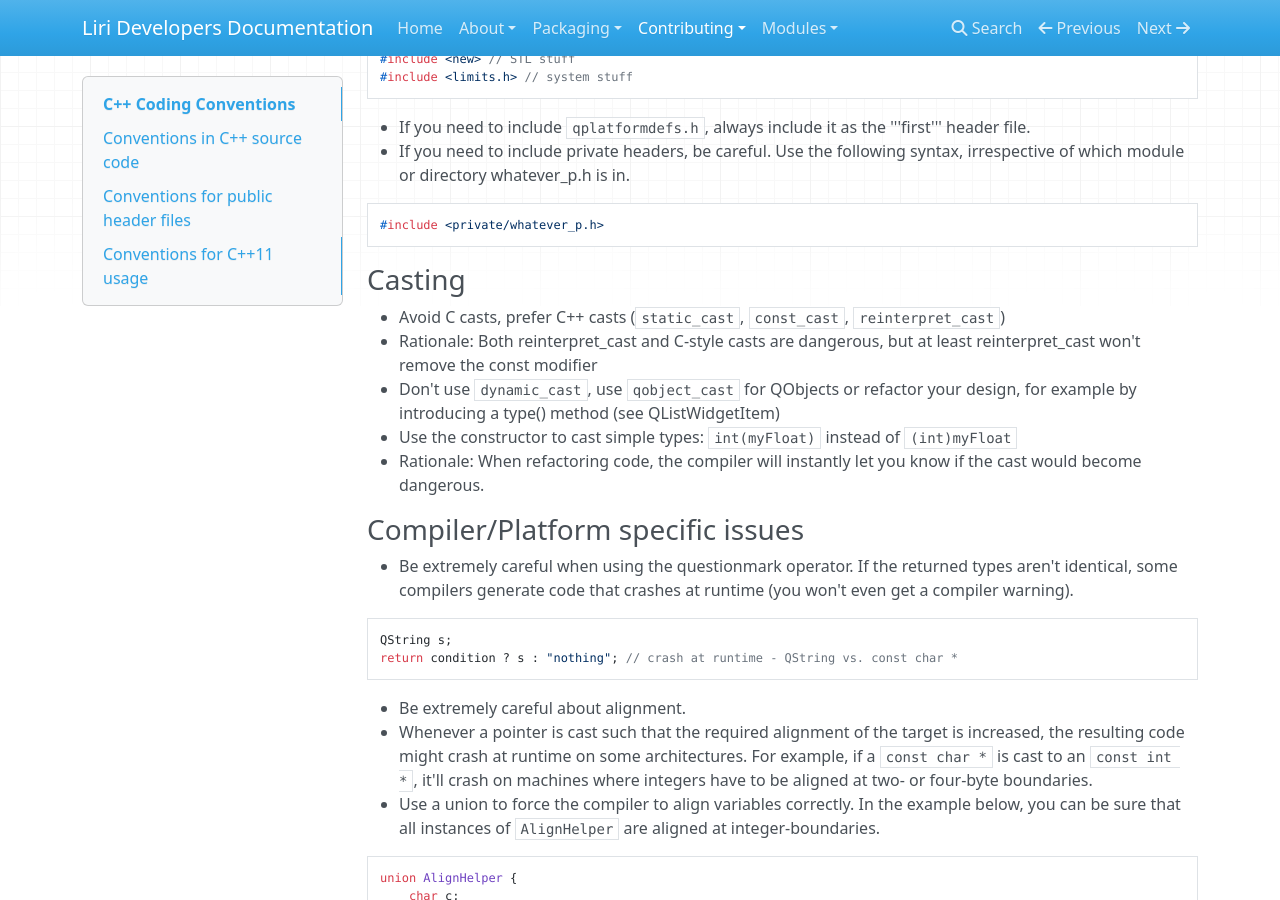
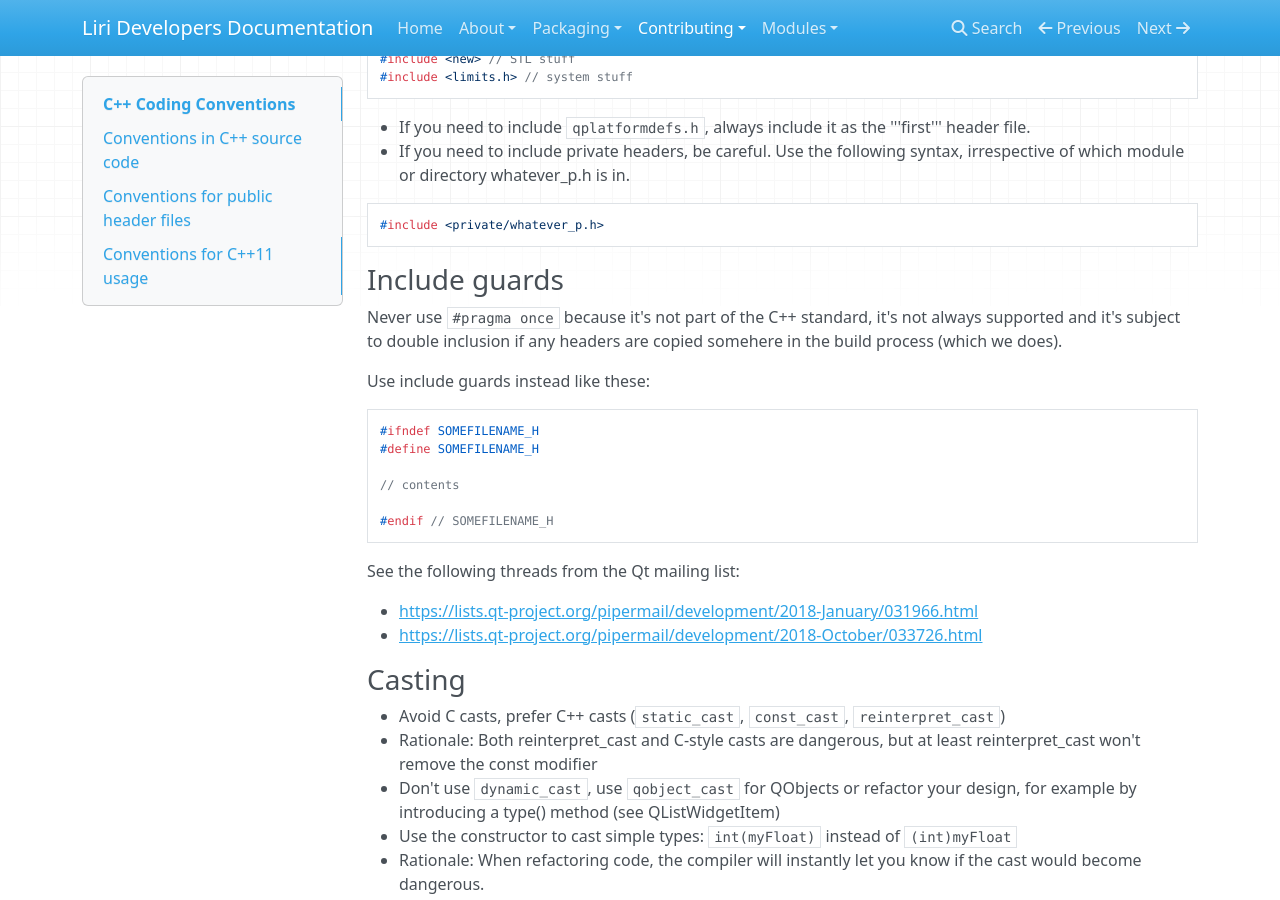
Before and after one commit to lirios/docs, an MkDocs documentation site: the page built from docs/contributing/coding-conventions/cpp-conventions.md, in a window 1280 px wide and 900 px high, scrolled down 901 px. Built offline with MkDocs 1.6.1, drawn with Linux system fonts in a browser that asks for light colours; nearby versions of some CDN libraries; old or Windows-style settings are respelled for this version of MkDocs.

Commit message:
Coding convention about include guards
Forbid #pragma once and promote include guards instead.

````diff
--- a/docs/contributing/coding-conventions/cpp-conventions.md
+++ b/docs/contributing/coding-conventions/cpp-conventions.md
@@ -37,6 +37,27 @@ For QML, see [QML Coding Conventions](qml-conventions.md).
 ```cpp
 #include <private/whatever_p.h>
 ```
+
+### Include guards
+
+Never use `#pragma once` because it's not part of the C++ standard, it's not always supported and it's subject to double inclusion if
+any headers are copied somehere in the build process (which we does).
+
+Use include guards instead like these:
+
+```cpp
+#ifndef SOMEFILENAME_H
+#define SOMEFILENAME_H
+
+// contents
+
+#endif // SOMEFILENAME_H
+```
+
+See the following threads from the Qt mailing list:
+
+* [https://lists.qt-project.org/pipermail/development/2018-January/031966.html](https://lists.qt-project.org/pipermail/development/2018-January/031966.html)
+* [https://lists.qt-project.org/pipermail/development/2018-October/033726.html](https://lists.qt-project.org/pipermail/development/2018-October/033726.html)
 
 ### Casting
 
````
